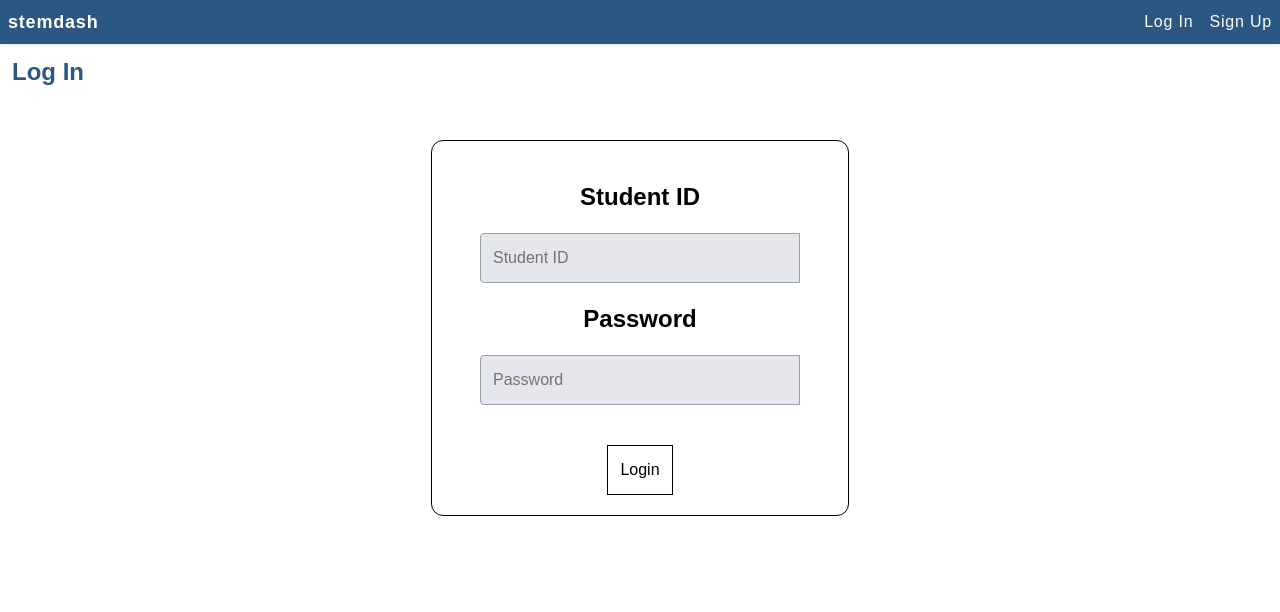
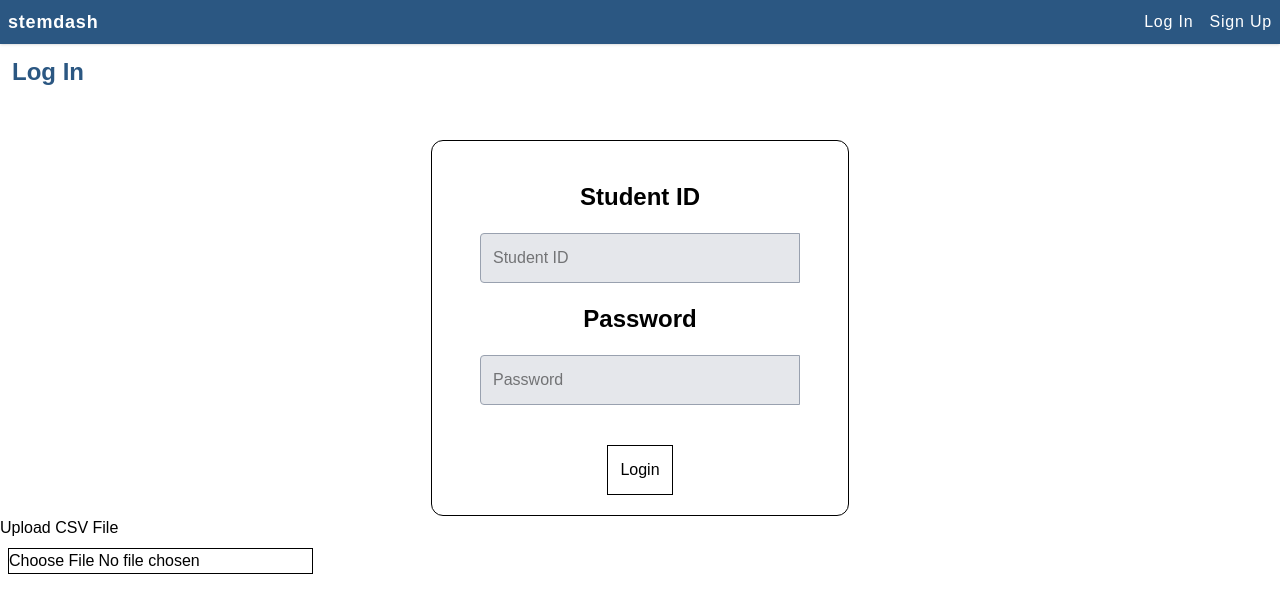
Before and after one commit to jialanx/stemdash, a React (Vite) app in the folder stemdash/: page / in a window 1280 px wide. Shown: the top 612 px of the page. Built offline with nearby package versions, Linux system fonts and the light colour scheme.

Commit message:
added an upload csv file

```diff
--- a/stemdash/package.json
+++ b/stemdash/package.json
@@ -11,6 +11,7 @@
   },
   "dependencies": {
     "@tailwindcss/vite": "^4.1.5",
+    "papaparse": "^5.5.3",
     "react": "^19.0.0",
     "react-dom": "^19.0.0",
     "react-router-dom": "^7.5.3",
--- a/stemdash/src/pages/login.jsx
+++ b/stemdash/src/pages/login.jsx
@@ -1,6 +1,28 @@
 import { useState, useContext } from 'react';
 import { UserContext } from "../UserContext";
 import { useNavigate } from 'react-router-dom';
+import Papa from 'papaparse';
+
+//
+
+
+const handleFileUpload = (event) => {
+  const file = event.target.files[0];
+  if (file) {
+    Papa.parse(file, {
+      header: true, // Parses the CSV into an array of objects
+      skipEmptyLines: true,
+      complete: (results) => {
+        console.log('Parsed Data:', results.data);
+      },
+      error: (error) => {
+        console.error('Error parsing CSV:', error);
+      },
+    });
+  }
+};
+
+//
 
 export default function Login() {
   const [formData, setFormData] = useState({
@@ -75,6 +97,10 @@ export default function Login() {
           {message && <p className="mt-5 text-red-500">{message}</p>}
         </form>
       </div>
+      <div>
+        <h1>Upload CSV File</h1>
+        <input className='border m-2' type="file" accept=".csv" onChange={handleFileUpload} />
+    </div>
     </>
   );
 }
```
Also changed, not shown: 2 other files (tests, documents, lock files or other folders).
